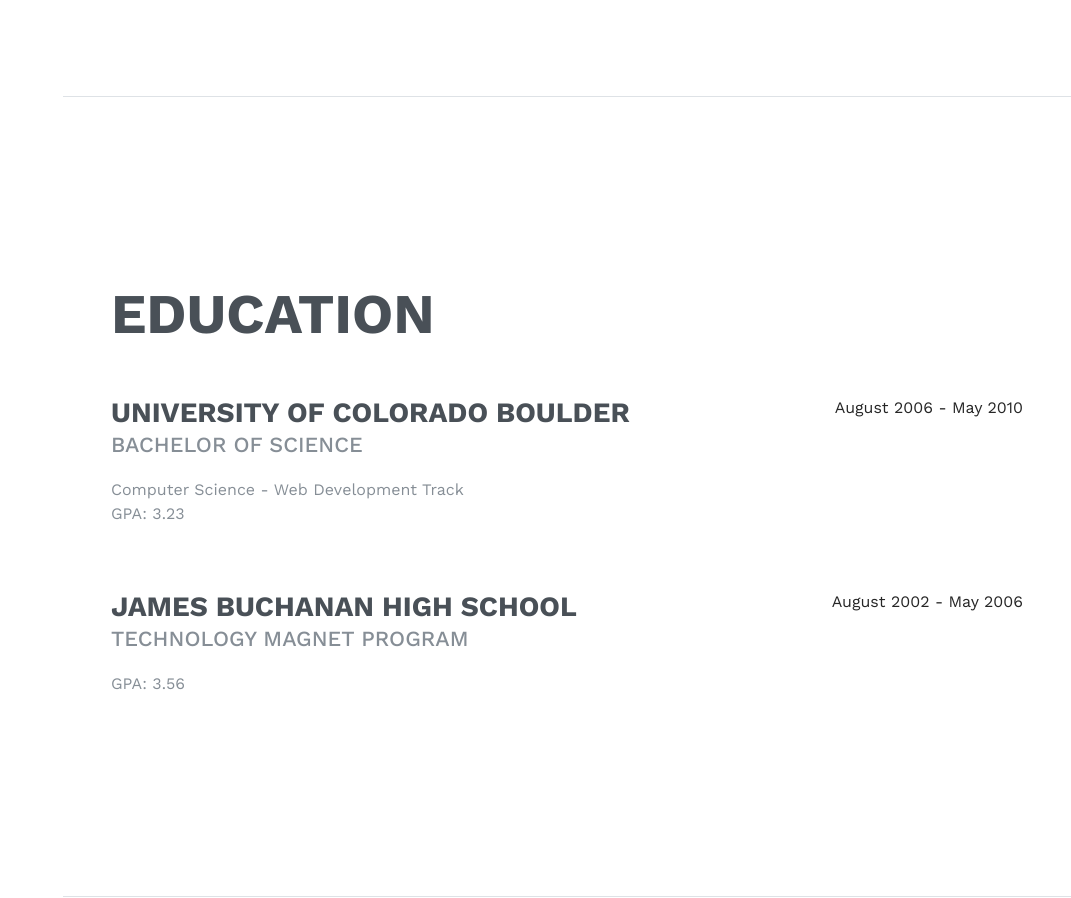
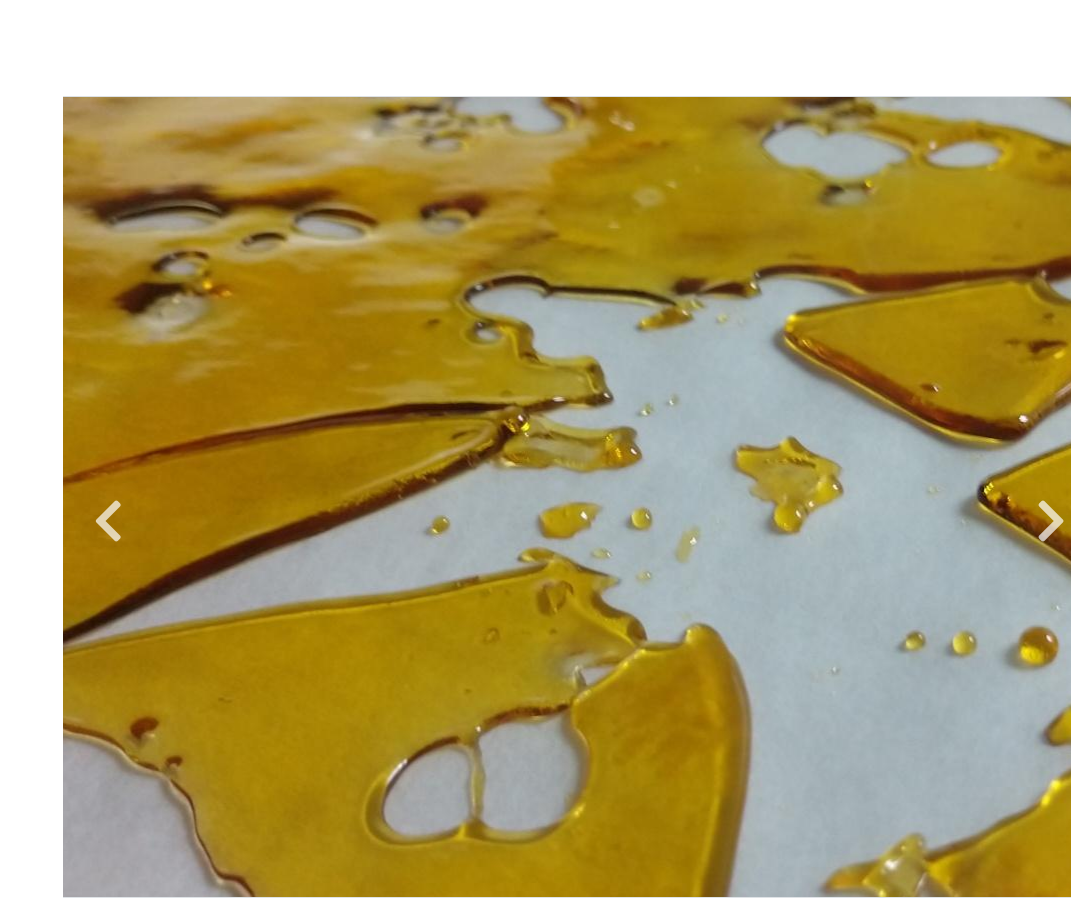
Before and after one commit to brandonore/wm-website, a website: page index.html in a window 1280 px wide. Shown: the part 1654-2552 px from the top of the page, without its empty margins (209-1280 px from the left). Drawn offline with nearby package versions, Linux system fonts and the light colour scheme; some packages are replaced by stand-ins of ours; files that its build step writes are made by us from their sources.

Commit message:
Added fullscreen slider gallery

```diff
--- a/index.html
+++ b/index.html
@@ -100,29 +100,19 @@
 
       <section class="resume-section p-3 p-lg-5 d-flex flex-column" id="education">
         <div class="my-auto">
-          <h2 class="mb-5">Education</h2>
-
-          <div class="resume-item d-flex flex-column flex-md-row mb-5">
-            <div class="resume-content mr-auto">
-              <h3 class="mb-0">University of Colorado Boulder</h3>
-              <div class="subheading mb-3">Bachelor of Science</div>
-              <div>Computer Science - Web Development Track</div>
-              <p>GPA: 3.23</p>
-            </div>
-            <div class="resume-date text-md-right">
-              <span class="text-primary">August 2006 - May 2010</span>
-            </div>
-          </div>
-
-          <div class="resume-item d-flex flex-column flex-md-row">
-            <div class="resume-content mr-auto">
-              <h3 class="mb-0">James Buchanan High School</h3>
-              <div class="subheading mb-3">Technology Magnet Program</div>
-              <p>GPA: 3.56</p>
-            </div>
-            <div class="resume-date text-md-right">
-              <span class="text-primary">August 2002 - May 2006</span>
-            </div>
+            <div id="slide-window">
+              <ol id="slides" start="1">
+                <li class="slide alive" style="background-image:url('img/s1.jpg');"></li>
+                <li class="slide" style="background-image:url('img/s2.jpg');"></li>
+                <li class="slide" style="background-image:url('img/s3.jpg');"></li>
+                <li class="slide" style="background-image:url('img/s4.jpg');"></li>
+                <li class="slide" style="background-image:url('img/s5.jpg');"></li>
+                <li class="slide" style="background-image:url('img/s6.jpg');"></li>
+                <li class="slide" style="background-image:url('img/s7.jpg');"></li>
+              </ol>
+              <span class="nav fa fa-chevron-left fa-3x" id="left"></span>
+              <span class="nav fa fa-chevron-right fa-3x" id="right"></span>
+              <!-- <div id="credit">asdf<br>Slide No.<span id="count">1</span><br><span id="zoom">zoom</span></div> -->
           </div>
 
         </div>
@@ -242,6 +232,7 @@
     <!-- Custom scripts for this template -->
     <script src="js/resume.min.js"></script>
     <script src="js/stores.min.js"></script>
+    <script src="js/slider.min.js"></script>
     <script src="https://maps.googleapis.com/maps/api/js?key=AIzaSyCvOIYQw1uwP8uhE9SAhIObDgOIP2pTyXI&callback=initMap"
     async defer></script>
 
--- /dev/null
+++ b/js/slider.js
@@ -0,0 +1,54 @@
+$.global = new Object();
+
+$.global.item = 1;
+$.global.total = 0;
+
+$(document).ready(function()
+	{
+
+	var WindowWidth = $(window).width();
+	var SlideCount = $('#slides li').length;
+	var SlidesWidth = SlideCount * WindowWidth;
+
+   $.global.item = 0;
+    $.global.total = SlideCount;
+
+	$('.slide').css('width',WindowWidth+'px');
+	$('#slides').css('width',SlidesWidth+'px');
+
+   $("#slides li:nth-child(1)").addClass('alive');
+
+  $('#left').click(function() { Slide('back'); });
+  $('#right').click(function() { Slide('forward'); });
+
+  });
+
+function Slide(direction)
+	{
+
+    if (direction == 'back') { var $target = $.global.item - 1; }
+    if (direction == 'forward') { var $target = $.global.item + 1; }
+
+    if ($target == -1) { DoIt($.global.total-1); }
+    else if ($target == $.global.total) { DoIt(0); }
+    else { DoIt($target); }
+
+
+	}
+
+function DoIt(target)
+  {
+
+    var $windowwidth = $(window).width();
+	var $margin = $windowwidth * target;
+    var $actualtarget = target+1;
+
+    $("#slides li:nth-child("+$actualtarget+")").addClass('alive');
+
+    $('#slides').css('transform','translate3d(-'+$margin+'px,0px,0px)');
+
+    $.global.item = target;
+
+  $('#count').html($.global.item+1);
+
+  }
--- a/js/stores.js
+++ b/js/stores.js
@@ -15,7 +15,7 @@
 /**/     {name: 'Canna Botica', lat: 39.720963, lon: -105.013522},
 /**/     {name: 'Elevations', lat: 38.951448, lon: -104.800673},
 /**/     {name: 'Dankery', lat: 38.885426, lon: -104.830743},
-/**/     {name: 'Top Shelf', lat: 38.850572, lon: -104.686118},
+/**/     {name: 'Top Shelf', lat: 39.714415, lon: -104.987909},
 /**/     {name: 'Cannibicare', lat: 38.850572, lon: -104.686118}
 /**/ ]
 /*========================= Edit/Add shops here =========================*/
--- a/package.json
+++ b/package.json
@@ -19,7 +19,7 @@
         "jquery": "latest"
     },
     "devDependencies": {
-        "browser-sync": "latest",
+        "browser-sync": "2.24.6",
         "gulp": "latest",
         "gulp-clean-css": "latest",
         "gulp-header": "latest",
--- a/scss/_nav.scss
+++ b/scss/_nav.scss
@@ -16,13 +16,14 @@
     color: $gray-700;
   }
   border-bottom: 1px solid $gray-300;
-  > button {
+    > button {
     // border: 1px solid $gray-700;
     background: $gray-700;
-    > span {
-      color: $gray-700 !important;
-    }
   }
+}
+
+.navbar-toggler-icon {
+    color: $white !important;
 }
 
 @media (min-width: 992px) {
--- /dev/null
+++ b/scss/_slider.scss
@@ -0,0 +1,69 @@
+#slide-window {
+    position: relative;
+    width: 100%;
+    height: 100vh;
+    overflow: hidden;
+    top: 0px;
+    left: 0px;
+}
+
+#slides {
+    height: 100%;
+    position: absolute;
+    margin: 0px;
+    padding: 0px;
+    -webkit-transform: translate3d(0px,0px,0px);
+    transform: translate3d(0px,0px,0px);
+    transition: all 0.66s ease; -webkit-transition: all 0.66s ease;
+
+}
+
+#education {
+    padding: 0 !important;
+}
+
+.slide {
+    list-style: none;
+    position: relative;
+    float: left;
+    margin: 0;
+    padding: 0;
+    height: 100%;
+    background: $gray-700;
+    text-align: center;
+    background-size: auto;
+    background-position: 34% 50%;
+    background-repeat: no-repeat;
+    color:#fff;
+    transform: translate3d(0px,0px,0px);
+    -webkit-transform: translate3d(0px,0px,0px);
+    visibility: hidden;
+    transform-style: preserve-3d;
+    -webkit-transform-style: preserve-3d;
+}
+
+.alive {
+    visibility: visible;
+}
+
+.nav {
+    position: relative;
+    z-index: 9;
+    top: 50%;
+    cursor: pointer;
+    color: $white;
+    opacity: 0.7;
+    transition: all 0.66s ease; -webkit-transition: all 0.66s ease;
+}
+
+.nav:hover {
+    opacity: 1.0;
+}
+
+#left {
+    left: 3%;
+}
+
+#right {
+    left: 93%;
+}
--- a/scss/styles.scss
+++ b/scss/styles.scss
@@ -5,6 +5,7 @@
 @import "global.scss";
 @import "nav.scss";
 @import "stores.scss";
+@import "slider.scss";
 @import "bootstrap-overrides.scss";
 // Components
 @import "homepage.scss";
```
Also changed, not shown: css/styles.css, css/styles.min.css, img/s1.jpg (added), img/s2.jpg (added), img/s3.jpg (added), img/s4.jpg (added), img/s5.jpg (added), img/s6.jpg (added), img/s7.jpg (added), js/slider.min.js (added), js/stores.min.js, 1 other file.
